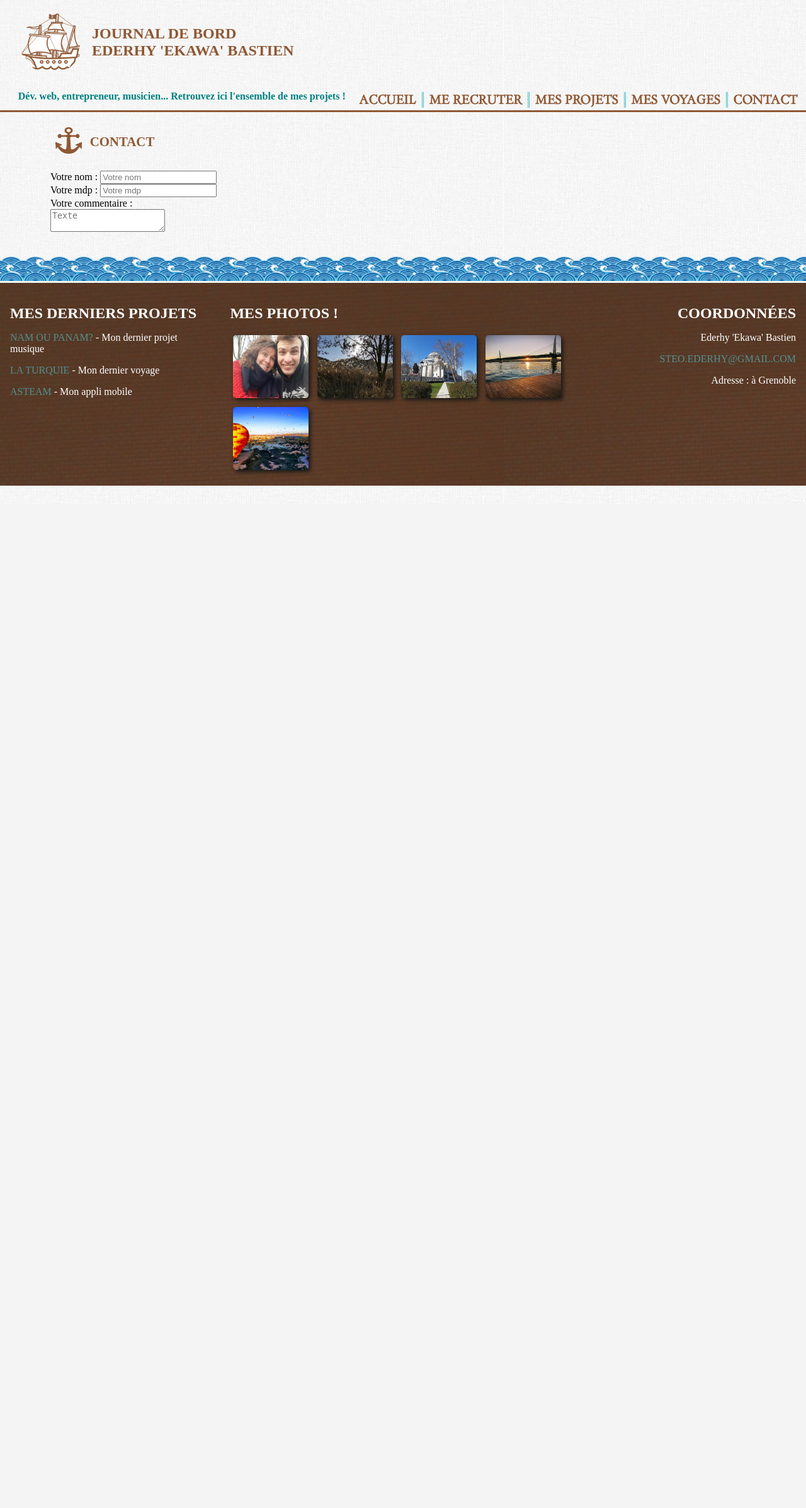
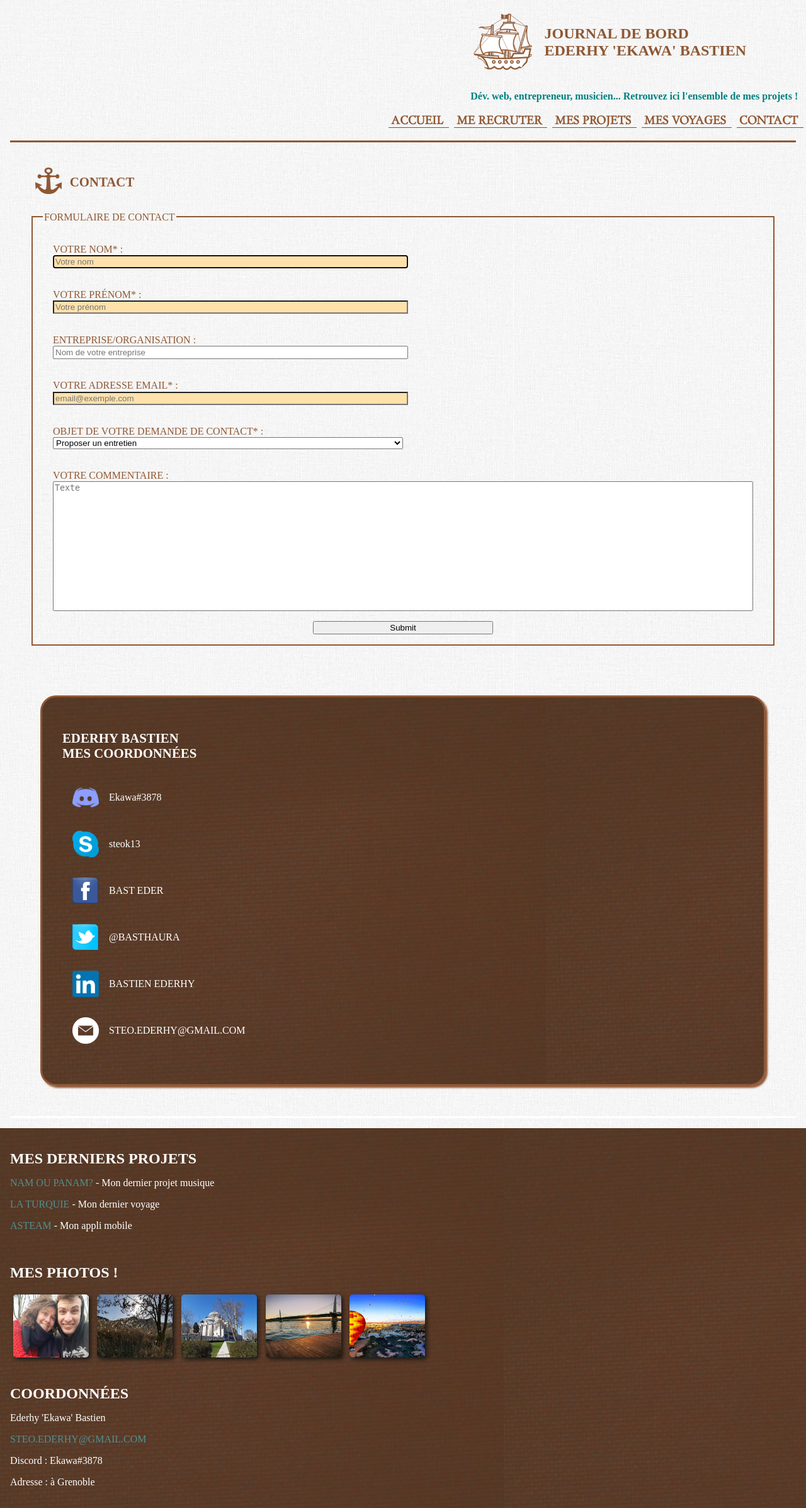
Before and after one commit to NavireGALR/Navire, a PHP site: page /contact_logbook.html in a window 1280 px wide. Shown: the whole page at 63% size. Before the commit the page ends 792 px from the top, so only its background shows below. Run offline with PHP 8.4, Linux system fonts and the light colour scheme.

Commit message:
media queries added !
adaptation pour les smartphones :)

```diff
--- a/logbook/acc_logbook.html
+++ b/logbook/acc_logbook.html
@@ -2,6 +2,7 @@
 <html lang="fr">
     <head>
         <meta charset="utf-8">
+        <meta name="viewport" content="initial-scale=1.0, user-scalable=yes" />
         <title> Dév. Ederhy Bastien</title>
     </head>
 
@@ -10,6 +11,7 @@
             <!-- Implémentation feuille de style CSS -->
             <link href="global_style_logbook.css" rel="stylesheet"/>
             <link href="acc_style_logbook.css" rel="stylesheet"/>
+            <link rel="stylesheet" media="screen and (max-width: 1280px)" href="smartphone_style.css" />
 
             <div class="entete">
                 <div class="titre_logo">
@@ -28,7 +30,7 @@
             </nav>
         </header>
 
-        <section class="main_wrap">
+        <section>
             <div id="last_trip"> <!-- Dernier voyage -->
                 <a href="paysage_cappa.jpg"><img id="paysage" src="paysage_cappa.jpg" alt="photo voyage turquie"/></a>
                 <div id="description_banniere">
--- a/logbook/contact_logbook.html
+++ b/logbook/contact_logbook.html
@@ -2,6 +2,7 @@
 <html lang="fr">
     <head>
         <meta charset="utf-8">
+        <meta name="viewport" content="initial-scale=1.0, user-scalable=yes" />
         <title> Dév. Ederhy Bastien</title>
     </head>
 
@@ -10,6 +11,7 @@
             <!-- Implémentation feuille de style CSS -->
             <link href="global_style_logbook.css" rel="stylesheet"/>
             <link href="contact_style_logbook.css" rel="stylesheet"/>
+            <link rel="stylesheet" media="screen and (max-width: 1280px)" href="smartphone_style.css" />
 
             <div class="entete">
                 <div class="titre_logo">
@@ -28,39 +30,123 @@
             </nav>
         </header>
 
-        <section class="main_wrap">
+        <section>
 
             <div class="article_side">
-                <article id="">   <!-- article ? -->
+                <article>   <!-- article ? -->
                     <div class="titre_article">
                         <img class="logo_article" src="ancre.png" alt="logo article"/>
                         <h3> Contact </h3>
                     </div>
 
-                    <form method="post" action="traitement.php">
+                    <form method="post" action="contact_logbook.html">
                         <p>
-                            <label for="nom"> Votre nom :</label>
-                            <input placeholder="Votre nom" type="text" name="nom" id="nom" maxlength="20">
-                            <br/>
+                            <fieldset>
+                            <legend>Formulaire de contact</legend>
 
+                            <div class="form">
+                            <label for="nom"> Votre nom* :</label>
+                            <input placeholder="Votre nom" type="text" name="nom" id="nom" maxlength="20" autofocus required>
+                            </div>
+
+                            <div class="form">
+                            <label for="prenom"> Votre prénom* :</label>
+                            <input placeholder="Votre prénom" type="text" name="prenom" id="prenom" maxlength="20" required>
+                            </div>
+
+                            <div class="form">
+                            <label for="organisation"> Entreprise/Organisation :</label>
+                            <input placeholder="Nom de votre entreprise" type="text" name="organisation" id="organisation">
+                            </div>
+
+                            <div class="form">
+                            <label for="email"> Votre adresse email* :</label>
+                            <input placeholder="email@exemple.com" type="email" name="email" id="email" required>
+                            </div>
+
+                            <div class="form">
+                            <label for="objet">Objet de votre demande de contact* :</label>
+                            <select name="objet" id="objet">
+                                <optgroup label="Me recruter">
+                                    <option value="recontact">Envoyer mes coordonnées afin d'être recontacté</option>
+                                    <option value="entretien" selected>Proposer un entretien</option>
+                                </optgroup>
+                                <optgroup label="Mes projets">
+                                    <option value="proposition">Proposer un projet</option>
+                                    <option value="avis">Donner mon avis</option>
+                                </optgroup>
+                                <optgroup label="Autre">
+                                    <option value="amelioration">Proposer une amélioration pour ce site</option>
+                                    <option value="autre">Autre...</option>
+                                </optgroup>
+                            </select>
+                            </div>
+
+                            <div class="form">
+                            <label for="commentaire"> Votre commentaire :</label>
+                            <textarea placeholder="Texte" name="commentaire" id="commentaire"></textarea>
+                            </div>
+
+
+                            <input id="envoi" type="submit" name="envoi"/>
+
+
+                            </fieldset>
+
+                            <!-- <fieldset>
+                            <legend> Inutilisé </legend>
                             <label for="password"> Votre mdp :</label>
                             <input placeholder="Votre mdp" type="password" name="pw" id="pw">
                             <br/>
 
-                            <label for="commentaire"> Votre commentaire :</label> <br/>
-                            <textarea placeholder="Texte" name="commentaire" id="commentaire"></textarea>
+                            <label for="tel"> Téléphone :</label>
+                            <input type="tel" name="tel" id="tel">
                             <br/>
+
+                            <label for="number"> number :</label>
+                            <input type="number" name="number" id="number" min="0" max="10" step="1">
+                            <br/>
+
+                            <label for="range"> range :</label>
+                            <input type="range" name="range" id="range" min="0" max="10" step="1">
+                            <br/>
+
+                            <label for="color"> couleur :</label>
+                            <input type="color" name="color" id="color">
+                            <br/>
+
+                            <label for="date"> date :</label>
+                            <input type="date" name="date" id="date">
+                            <br/>
+
+                            <label for="search">Recherche :</label>
+                            <input type="search" name="search" id="search">
+                            <br/>
+                            </fieldset> -->
                         </p>
                     </form>
-
-
                 </article>
 
                 <aside> <!-- Info contact -->
-
+                    <h3> Ederhy Bastien <br/> Mes coordonnées </h3>
+                <div class="rs">
+                <img id="discord" src="discord.png" alt="discord"/>
+                <p>Ekawa#3878</p>
+                </div>
+                <div class="rs">
+                <img id="skype" src="skype.png" alt="skype"/>
+                <p>steok13</p>
+                </div>
+                <div id="lien_rs">
+                <a href="https://www.facebook.com/bastien.ederhy.5" target="_blank"><img id="fb" src="sdz/images/facebook.png" alt="fb"/> <p>Bast Eder</p>
+                </a>
+                <a href="https://twitter.com/BasThaura" target="_blank"><img id="tw" src="sdz/images/twitter.png" alt="twitter"/> @BasThaura</a>
+                <a href="https://www.linkedin.com/in/bastien-ederhy/" target="_blank"><img id="lin" src="linkedIn.png" alt="linkedin"/>Bastien Ederhy</a>
+                <a href="mailto:steo.ederhy@gmail.com" target="_blank"><img id="mail" src="mail.png" alt="link to mail"/> steo.ederhy@gmail.com</a>
+                </div>
                 </aside>
             </div>
-                <div class="bordure_section"></div>
+            <div class="bordure_section"></div>
         </section>
 
         <footer>
@@ -82,6 +168,7 @@
                 <h1>Coordonnées</h1>
                 <p> Ederhy 'Ekawa' Bastien</p>
                 <p><a href="mailto:steo.ederhy@gmail.com" target="_blank"> steo.ederhy@gmail.com </a></p>
+                <p> Discord : Ekawa#3878 </p>
                 <p> Adresse : à Grenoble  </p>
             </div>
         </footer>
--- a/logbook/contact_style_logbook.css
+++ b/logbook/contact_style_logbook.css
@@ -4,3 +4,89 @@ h3
 	color: #8F5834;
 	font-size: 1.3em;
 }
+
+fieldset
+{
+	border: 2px solid #8F5834;
+	color : #8F5834;
+	text-transform: uppercase;
+	padding: 1em;
+	display: flex;
+	flex-direction: column;
+}
+
+.form
+{
+	margin: 1em;
+	display: flex;
+	flex-direction: column;
+}
+
+select, input
+{
+	width: 50%;
+}
+
+textarea
+{
+	height: 200px;
+	resize: none;
+}
+
+#discord, #lin, #mail, #fb, #tw, #skype
+{
+	height:42px;
+	width: 42px;
+	margin: 1em;
+}
+
+
+aside
+{
+	margin: 2em;
+	padding: 2em;
+	border-radius: 25px;
+	border: 3px solid #8F5834;
+	box-shadow: 3px 3px 3px #8F5834;
+	height: 550px;
+	background: url("fond_marron.png");
+}
+
+aside h3, aside a
+{
+	color: white;
+}
+
+.rs
+{
+	display: flex;
+	flex-direction: row;
+	align-items: center;
+	color: white;
+	text-transform: white;
+}
+
+#lien_rs
+{
+	display: flex;
+	flex-direction: column;
+	color: white;
+}
+
+#lien_rs a
+{
+	display: flex;
+	flex-direction: row;
+	align-items: center;
+}
+
+input:required
+{
+	background-color: #FFE1AB;
+}
+
+#envoi
+{
+	margin: auto;
+	width: 25%;
+}
--- a/logbook/cv_logbook.html
+++ b/logbook/cv_logbook.html
@@ -2,6 +2,7 @@
 <html lang="fr">
     <head>
         <meta charset="utf-8">
+        <meta name="viewport" content="initial-scale=1.0, user-scalable=yes" />
         <title> Dév. Ederhy Bastien</title>
     </head>
 
@@ -10,6 +11,7 @@
             <!-- Implémentation feuille de style CSS -->
             <link href="global_style_logbook.css" rel="stylesheet"/>
             <link href="cv_style_logbook.css" rel="stylesheet"/>
+            <link rel="stylesheet" media="screen and (max-width: 1280px)" href="smartphone_style.css" />
 
             <div class="entete">
                 <div class="titre_logo">
--- a/logbook/global_style_logbook.css
+++ b/logbook/global_style_logbook.css
@@ -155,7 +155,7 @@ footer
 	height: 100px;
 }
 
-.main_wrap
+section
 {
 	margin:0;
 	background-image: url("fond.png");
--- /dev/null
+++ b/logbook/smartphone_style.css
@@ -0,0 +1,85 @@
+body
+{
+	margin: auto;
+	width: auto;
+
+}
+
+header
+{
+	display: flex;
+	flex-direction: column;
+	justify-content: flex-start;
+}
+
+nav
+{
+    width: auto;
+    text-align: left;
+    display: flex;
+    flex-wrap: wrap;
+
+}
+
+nav a
+{
+    font-size: 1.1em;
+    padding-left: 4px;
+    border-right: none;
+    border-bottom: solid 1px teal;
+}
+
+nav a:hover
+{
+    border-bottom: 0;
+}
+
+#last_trip
+{
+    display: none;
+}
+
+section, .article_side
+{
+	display: flex;
+    flex-direction: column;
+    margin: 1em;
+}
+
+article, #side_moi, #side_dl
+{
+    width: auto;
+    margin-bottom: 15px;
+}
+
+#bulle
+{
+    display: none;
+}
+
+.bordure_section
+{
+	display: none;
+}
+
+aside p:last-child
+{
+    text-align: center;
+}
+
+.dl
+{
+	display: flex;
+	flex-direction: column;
+}
+
+footer
+{
+	display: flex;
+	flex-direction: column;
+}
+
+.contact
+{
+	text-align: left;
+}
--- a/logbook/voyage_logbook.html
+++ b/logbook/voyage_logbook.html
@@ -2,6 +2,7 @@
 <html lang="fr">
     <head>
         <meta charset="utf-8">
+        <meta name="viewport" content="initial-scale=1.0, user-scalable=yes" />
         <title> Dév. Ederhy Bastien</title>
     </head>
 
@@ -10,6 +11,7 @@
             <!-- Implémentation feuille de style CSS -->
             <link href="global_style_logbook.css" rel="stylesheet"/>
             <link href="voyage_style_logbook.css" rel="stylesheet"/>
+            <link rel="stylesheet" media="screen and (max-width: 1280px)" href="smartphone_style.css" />
 
             <div class="entete">
                 <div class="titre_logo">
```
Also changed, not shown: logbook/project_logbook.html (+9 -1 lines), logbook/skype.png (added).
